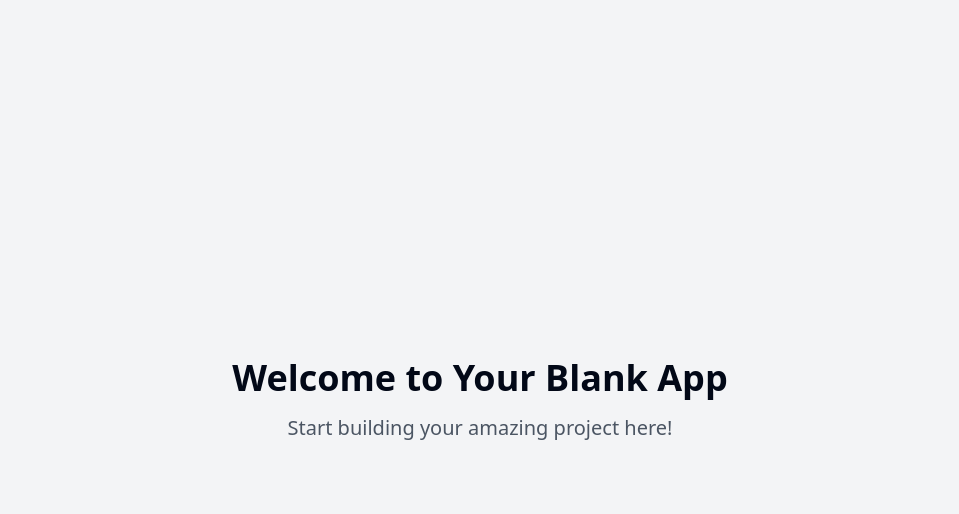
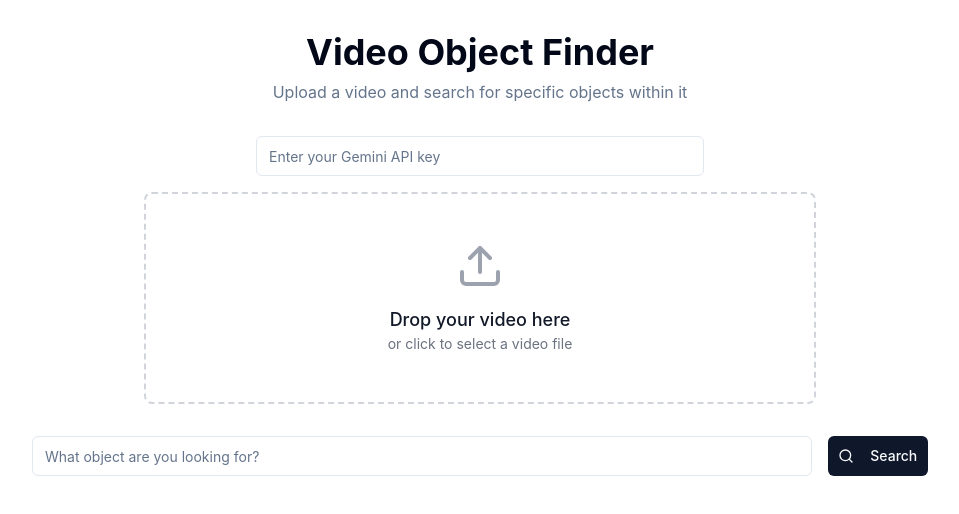
Before and after one commit to danielnjuguna/find-my-garage, a React (Vite) app: page / in a window 1280 px wide. Shown: the top 514 px of the page, without its empty margins (160-1119 px from the left). Built offline with nearby package versions, Linux system fonts and the light colour scheme.

Commit message:
Create video analysis feature
Implement functionality to upload videos and analyze images using Gemini 2.0. Users can query specific objects within the video, such as locating a hammer among various garage items.
[skip gpt_engineer]

```diff
--- a/package.json
+++ b/package.json
@@ -11,6 +11,7 @@
     "preview": "vite preview"
   },
   "dependencies": {
+    "@google/generative-ai": "^0.21.0",
     "@hookform/resolvers": "^3.9.0",
     "@radix-ui/react-accordion": "^1.2.0",
     "@radix-ui/react-alert-dialog": "^1.1.1",
@@ -51,6 +52,7 @@
     "react": "^18.3.1",
     "react-day-picker": "^8.10.1",
     "react-dom": "^18.3.1",
+    "react-dropzone": "^14.3.5",
     "react-hook-form": "^7.53.0",
     "react-resizable-panels": "^2.1.3",
     "react-router-dom": "^6.26.2",
--- /dev/null
+++ b/src/components/SearchResults.tsx
@@ -0,0 +1,44 @@
+import React from "react";
+import { ScrollArea } from "@/components/ui/scroll-area";
+
+interface SearchResult {
+  frameIndex: number;
+  timestamp: string;
+  description: string;
+  frameUrl: string;
+}
+
+interface SearchResultsProps {
+  results: SearchResult[];
+}
+
+const SearchResults: React.FC<SearchResultsProps> = ({ results }) => {
+  if (results.length === 0) return null;
+
+  return (
+    <ScrollArea className="h-[400px] w-full rounded-md border p-4">
+      <div className="space-y-4">
+        {results.map((result, index) => (
+          <div
+            key={index}
+            className="flex items-start space-x-4 p-4 rounded-lg bg-card animate-fade-in"
+          >
+            <img
+              src={result.frameUrl}
+              alt={`Frame ${result.frameIndex}`}
+              className="w-48 h-auto rounded-md object-cover"
+            />
+            <div className="flex-1">
+              <div className="text-sm font-medium text-muted-foreground">
+                Timestamp: {result.timestamp}
+              </div>
+              <p className="mt-1 text-sm">{result.description}</p>
+            </div>
+          </div>
+        ))}
+      </div>
+    </ScrollArea>
+  );
+};
+
+export default SearchResults;
--- /dev/null
+++ b/src/components/VideoUpload.tsx
@@ -0,0 +1,84 @@
+import React, { useCallback, useState } from "react";
+import { useDropzone } from "react-dropzone";
+import { toast } from "sonner";
+import { Upload, X } from "lucide-react";
+
+interface VideoUploadProps {
+  onVideoSelect: (file: File) => void;
+}
+
+const VideoUpload: React.FC<VideoUploadProps> = ({ onVideoSelect }) => {
+  const [preview, setPreview] = useState<string | null>(null);
+
+  const onDrop = useCallback(
+    (acceptedFiles: File[]) => {
+      const file = acceptedFiles[0];
+      if (file && file.type.startsWith("video/")) {
+        const url = URL.createObjectURL(file);
+        setPreview(url);
+        onVideoSelect(file);
+        toast.success("Video uploaded successfully");
+      } else {
+        toast.error("Please upload a valid video file");
+      }
+    },
+    [onVideoSelect]
+  );
+
+  const { getRootProps, getInputProps, isDragActive } = useDropzone({
+    onDrop,
+    accept: {
+      "video/*": [],
+    },
+    multiple: false,
+  });
+
+  return (
+    <div className="w-full max-w-2xl mx-auto">
+      <div
+        {...getRootProps()}
+        className={`relative border-2 border-dashed rounded-lg p-12 transition-all duration-300 ease-in-out ${
+          isDragActive
+            ? "border-primary bg-primary/5"
+            : "border-gray-300 hover:border-primary"
+        }`}
+      >
+        <input {...getInputProps()} />
+        <div className="flex flex-col items-center justify-center space-y-4">
+          {preview ? (
+            <>
+              <video
+                src={preview}
+                className="w-full max-h-[300px] rounded-lg object-cover"
+                controls
+              />
+              <button
+                onClick={(e) => {
+                  e.stopPropagation();
+                  setPreview(null);
+                }}
+                className="absolute top-2 right-2 p-1 rounded-full bg-background/80 backdrop-blur-sm hover:bg-background/90 transition-colors"
+              >
+                <X className="h-4 w-4" />
+              </button>
+            </>
+          ) : (
+            <>
+              <Upload className="h-12 w-12 text-gray-400" />
+              <div className="text-center">
+                <p className="text-lg font-medium text-gray-900">
+                  Drop your video here
+                </p>
+                <p className="text-sm text-gray-500">
+                  or click to select a video file
+                </p>
+              </div>
+            </>
+          )}
+        </div>
+      </div>
+    </div>
+  );
+};
+
+export default VideoUpload;
--- a/src/pages/Index.tsx
+++ b/src/pages/Index.tsx
@@ -1,11 +1,134 @@
-// Update this page (the content is just a fallback if you fail to update the page)
+import React, { useState } from "react";
+import { toast } from "sonner";
+import VideoUpload from "@/components/VideoUpload";
+import SearchResults from "@/components/SearchResults";
+import { extractFrames } from "@/utils/videoUtils";
+import { initializeGemini, analyzeImage } from "@/services/geminiService";
+import { Input } from "@/components/ui/input";
+import { Button } from "@/components/ui/button";
+import { Search, Loader2 } from "lucide-react";
+
+interface SearchResult {
+  frameIndex: number;
+  timestamp: string;
+  description: string;
+  frameUrl: string;
+}
 
 const Index = () => {
+  const [frames, setFrames] = useState<string[]>([]);
+  const [searchQuery, setSearchQuery] = useState("");
+  const [results, setResults] = useState<SearchResult[]>([]);
+  const [isAnalyzing, setIsAnalyzing] = useState(false);
+  const [apiKey, setApiKey] = useState("");
+
+  const handleVideoSelect = async (file: File) => {
+    try {
+      const extractedFrames = await extractFrames(file);
+      setFrames(extractedFrames);
+      toast.success(`Extracted ${extractedFrames.length} frames`);
+    } catch (error) {
+      toast.error("Error processing video");
+      console.error(error);
+    }
+  };
+
+  const handleSearch = async () => {
+    if (!apiKey) {
+      toast.error("Please enter your Gemini API key");
+      return;
+    }
+
+    if (!searchQuery) {
+      toast.error("Please enter a search query");
+      return;
+    }
+
+    if (frames.length === 0) {
+      toast.error("Please upload a video first");
+      return;
+    }
+
+    setIsAnalyzing(true);
+    setResults([]);
+
+    try {
+      initializeGemini(apiKey);
+      const searchResults: SearchResult[] = [];
+
+      for (let i = 0; i < frames.length; i++) {
+        const description = await analyzeImage(frames[i], searchQuery);
+        if (description.toLowerCase() !== "not found") {
+          searchResults.push({
+            frameIndex: i,
+            timestamp: `${Math.floor(i)}s`,
+            description,
+            frameUrl: frames[i],
+          });
+        }
+      }
+
+      setResults(searchResults);
+      if (searchResults.length === 0) {
+        toast.info(`No ${searchQuery} found in the video`);
+      } else {
+        toast.success(
+          `Found ${searchQuery} in ${searchResults.length} frame${
+            searchResults.length === 1 ? "" : "s"
+          }`
+        );
+      }
+    } catch (error) {
+      toast.error("Error analyzing frames");
+      console.error(error);
+    } finally {
+      setIsAnalyzing(false);
+    }
+  };
+
   return (
-    <div className="min-h-screen flex items-center justify-center bg-gray-100">
-      <div className="text-center">
-        <h1 className="text-4xl font-bold mb-4">Welcome to Your Blank App</h1>
-        <p className="text-xl text-gray-600">Start building your amazing project here!</p>
+    <div className="min-h-screen bg-background p-8">
+      <div className="max-w-4xl mx-auto space-y-8">
+        <div className="text-center space-y-2">
+          <h1 className="text-4xl font-display font-bold">Video Object Finder</h1>
+          <p className="text-muted-foreground">
+            Upload a video and search for specific objects within it
+          </p>
+        </div>
+
+        <div className="space-y-4">
+          <Input
+            type="password"
+            placeholder="Enter your Gemini API key"
+            value={apiKey}
+            onChange={(e) => setApiKey(e.target.value)}
+            className="max-w-md mx-auto"
+          />
+          <VideoUpload onVideoSelect={handleVideoSelect} />
+        </div>
+
+        <div className="flex gap-4">
+          <Input
+            placeholder="What object are you looking for?"
+            value={searchQuery}
+            onChange={(e) => setSearchQuery(e.target.value)}
+            onKeyDown={(e) => e.key === "Enter" && handleSearch()}
+          />
+          <Button
+            onClick={handleSearch}
+            disabled={isAnalyzing}
+            className="min-w-[100px]"
+          >
+            {isAnalyzing ? (
+              <Loader2 className="h-4 w-4 animate-spin" />
+            ) : (
+              <Search className="h-4 w-4" />
+            )}
+            <span className="ml-2">{isAnalyzing ? "Analyzing" : "Search"}</span>
+          </Button>
+        </div>
+
+        <SearchResults results={results} />
       </div>
     </div>
   );
--- /dev/null
+++ b/src/services/geminiService.ts
@@ -0,0 +1,33 @@
+import { GoogleGenerativeAI } from "@google/generative-ai";
+
+let genAI: GoogleGenerativeAI | null = null;
+
+export const initializeGemini = (apiKey: string) => {
+  genAI = new GoogleGenerativeAI(apiKey);
+};
+
+export const analyzeImage = async (
+  imageData: string,
+  query: string
+): Promise<string> => {
+  if (!genAI) {
+    throw new Error("Gemini API not initialized");
+  }
+
+  const model = genAI.getGenerativeModel({ model: "gemini-pro-vision" });
+
+  const prompt = `Analyze this image and tell me if you can see ${query} in it. If you do, describe its location in the image. If you don't see it, just say "Not found".`;
+
+  const result = await model.generateContent([
+    prompt,
+    {
+      inlineData: {
+        mimeType: "image/jpeg",
+        data: imageData.split(",")[1],
+      },
+    },
+  ]);
+
+  const response = await result.response;
+  return response.text();
+};
--- /dev/null
+++ b/src/utils/videoUtils.ts
@@ -0,0 +1,36 @@
+export const extractFrames = async (
+  videoFile: File,
+  framesPerSecond: number = 1
+): Promise<string[]> => {
+  return new Promise((resolve) => {
+    const video = document.createElement("video");
+    const canvas = document.createElement("canvas");
+    const ctx = canvas.getContext("2d")!;
+    const frames: string[] = [];
+
+    video.src = URL.createObjectURL(videoFile);
+
+    video.onloadedmetadata = () => {
+      canvas.width = video.videoWidth;
+      canvas.height = video.videoHeight;
+      const duration = video.duration;
+      const totalFrames = Math.floor(duration * framesPerSecond);
+      let currentFrame = 0;
+
+      video.currentTime = 0;
+
+      video.onseeked = () => {
+        ctx.drawImage(video, 0, 0);
+        frames.push(canvas.toDataURL("image/jpeg", 0.8));
+        currentFrame++;
+
+        if (currentFrame < totalFrames) {
+          video.currentTime = currentFrame / framesPerSecond;
+        } else {
+          URL.revokeObjectURL(video.src);
+          resolve(frames);
+        }
+      };
+    };
+  });
+};
--- a/tailwind.config.ts
+++ b/tailwind.config.ts
@@ -12,85 +12,81 @@ export default {
   theme: {
     container: {
       center: true,
-			padding: '2rem',
+      padding: "2rem",
       screens: {
-				'2xl': '1400px'
-			}
+        "2xl": "1400px",
+      },
     },
     extend: {
+      fontFamily: {
+        sans: ["SF Pro Text", "system-ui", "sans-serif"],
+        display: ["SF Pro Display", "system-ui", "sans-serif"],
+      },
       colors: {
-				border: 'hsl(var(--border))',
-				input: 'hsl(var(--input))',
-				ring: 'hsl(var(--ring))',
-				background: 'hsl(var(--background))',
-				foreground: 'hsl(var(--foreground))',
+        border: "hsl(var(--border))",
+        input: "hsl(var(--input))",
+        ring: "hsl(var(--ring))",
+        background: "hsl(var(--background))",
+        foreground: "hsl(var(--foreground))",
         primary: {
-					DEFAULT: 'hsl(var(--primary))',
-					foreground: 'hsl(var(--primary-foreground))'
+          DEFAULT: "hsl(var(--primary))",
+          foreground: "hsl(var(--primary-foreground))",
         },
         secondary: {
-					DEFAULT: 'hsl(var(--secondary))',
-					foreground: 'hsl(var(--secondary-foreground))'
+          DEFAULT: "hsl(var(--secondary))",
+          foreground: "hsl(var(--secondary-foreground))",
         },
         destructive: {
-					DEFAULT: 'hsl(var(--destructive))',
-					foreground: 'hsl(var(--destructive-foreground))'
+          DEFAULT: "hsl(var(--destructive))",
+          foreground: "hsl(var(--destructive-foreground))",
         },
         muted: {
-					DEFAULT: 'hsl(var(--muted))',
-					foreground: 'hsl(var(--muted-foreground))'
+          DEFAULT: "hsl(var(--muted))",
+          foreground: "hsl(var(--muted-foreground))",
         },
         accent: {
-					DEFAULT: 'hsl(var(--accent))',
-					foreground: 'hsl(var(--accent-foreground))'
+          DEFAULT: "hsl(var(--accent))",
+          foreground: "hsl(var(--accent-foreground))",
         },
         popover: {
-					DEFAULT: 'hsl(var(--popover))',
-					foreground: 'hsl(var(--popover-foreground))'
+          DEFAULT: "hsl(var(--popover))",
+          foreground: "hsl(var(--popover-foreground))",
         },
         card: {
-					DEFAULT: 'hsl(var(--card))',
-					foreground: 'hsl(var(--card-foreground))'
+          DEFAULT: "hsl(var(--card))",
+          foreground: "hsl(var(--card-foreground))",
         },
-				sidebar: {
-					DEFAULT: 'hsl(var(--sidebar-background))',
-					foreground: 'hsl(var(--sidebar-foreground))',
-					primary: 'hsl(var(--sidebar-primary))',
-					'primary-foreground': 'hsl(var(--sidebar-primary-foreground))',
-					accent: 'hsl(var(--sidebar-accent))',
-					'accent-foreground': 'hsl(var(--sidebar-accent-foreground))',
-					border: 'hsl(var(--sidebar-border))',
-					ring: 'hsl(var(--sidebar-ring))'
-				}
       },
       borderRadius: {
-				lg: 'var(--radius)',
-				md: 'calc(var(--radius) - 2px)',
-				sm: 'calc(var(--radius) - 4px)'
+        lg: "var(--radius)",
+        md: "calc(var(--radius) - 2px)",
+        sm: "calc(var(--radius) - 4px)",
       },
       keyframes: {
-				'accordion-down': {
-					from: {
-						height: '0'
+        "accordion-down": {
+          from: { height: "0" },
+          to: { height: "var(--radix-accordion-content-height)" },
         },
-					to: {
-						height: 'var(--radix-accordion-content-height)'
-					}
+        "accordion-up": {
+          from: { height: "var(--radix-accordion-content-height)" },
+          to: { height: "0" },
         },
-				'accordion-up': {
-					from: {
-						height: 'var(--radix-accordion-content-height)'
+        "fade-in": {
+          "0%": { opacity: "0" },
+          "100%": { opacity: "1" },
         },
-					to: {
-						height: '0'
-					}
-				}
+        "fade-out": {
+          "0%": { opacity: "1" },
+          "100%": { opacity: "0" },
+        },
       },
       animation: {
-				'accordion-down': 'accordion-down 0.2s ease-out',
-				'accordion-up': 'accordion-up 0.2s ease-out'
-			}
-		}
+        "accordion-down": "accordion-down 0.2s ease-out",
+        "accordion-up": "accordion-up 0.2s ease-out",
+        "fade-in": "fade-in 0.3s ease-out",
+        "fade-out": "fade-out 0.3s ease-out",
+      },
+    },
   },
   plugins: [require("tailwindcss-animate")],
 } satisfies Config;
```
Also changed, not shown: 1 other file (tests, documents, lock files or other folders). Lines whose indentation alone changed are shown as unchanged.
